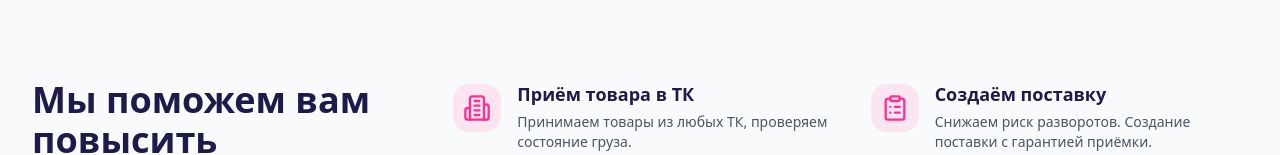
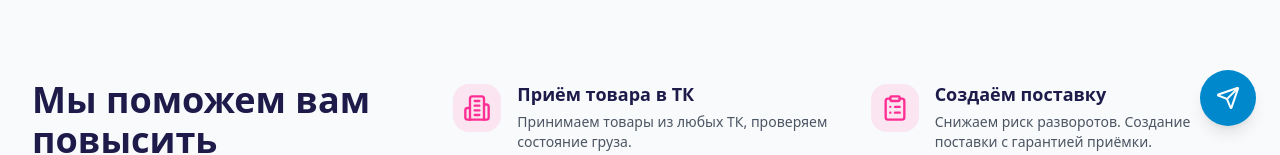
Before and after one commit to mxxdavv11/speedy-ship-base, a React (Vite) app: page / in a window 1280 px wide. Shown: the part 650-805 px from the top of the page. Built offline with nearby package versions, Linux system fonts and the light colour scheme; the HTML template or start-up script is replaced by a standard one.

Commit message:
Add Telegram button

```diff
--- a/src/pages/Index.tsx
+++ b/src/pages/Index.tsx
@@ -1,5 +1,5 @@
 import React, { useMemo, useState, useEffect } from "react";
-import { Building2, ClipboardList, ScanBarcode, ShoppingBag, Truck, Home, Shield, ChevronUp, Star, Users, TrendingUp, Clock, Camera, Play, Maximize2 } from "lucide-react";
+import { Building2, ClipboardList, ScanBarcode, ShoppingBag, Truck, Home, Shield, ChevronUp, Star, Users, TrendingUp, Clock, Camera, Play, Maximize2, Send } from "lucide-react";
 
 // === Полка+ — лендинг с ЛК и ролями ===
 const COLORS = { pink: "#FF2E92", purple: "#5A0B7A", dark: "#1E1B4B", lightBg: "#F9FAFB" };
@@ -802,17 +802,36 @@ export default function Index() {
         © {new Date().getFullYear()} Полка+. Фулфилмент в Самаре и области.
       </footer>
 
+      {/* Плавающие кнопки */}
+      <div className="fixed bottom-6 right-6 flex flex-col gap-3 z-50">
+        {/* Кнопка Telegram */}
+        <button
+          onClick={() => alert('Переход в Telegram канал (пока заглушка)')}
+          className="w-14 h-14 rounded-full shadow-lg flex items-center justify-center transition-all duration-300 hover:scale-110 group relative"
+          style={{ backgroundColor: '#0088cc' }}
+          aria-label="Telegram канал"
+        >
+          <Send className="w-6 h-6 text-white" />
+
+          {/* Tooltip */}
+          <div className="absolute right-full mr-3 px-3 py-2 bg-gray-900 text-white text-sm rounded-lg opacity-0 group-hover:opacity-100 transition-opacity whitespace-nowrap">
+            Наш Telegram канал
+            <div className="absolute top-1/2 -translate-y-1/2 left-full w-2 h-2 bg-gray-900 rotate-45"></div>
+          </div>
+        </button>
+
         {/* Кнопка "Наверх" */}
         {showScrollTop && (
           <button
             onClick={scrollToTop}
-          className="fixed bottom-6 right-6 w-12 h-12 rounded-full shadow-lg flex items-center justify-center transition-all duration-300 hover:scale-110 z-50"
+            className="w-12 h-12 rounded-full shadow-lg flex items-center justify-center transition-all duration-300 hover:scale-110"
             style={{ backgroundColor: COLORS.pink, color: 'white' }}
             aria-label="Наверх"
           >
-          <ChevronUp className="w-6 h-6" />
+            <ChevronUp className="w-5 h-5" />
           </button>
         )}
       </div>
+    </div>
   );
 }
```
Lines whose indentation alone changed are shown as unchanged.
